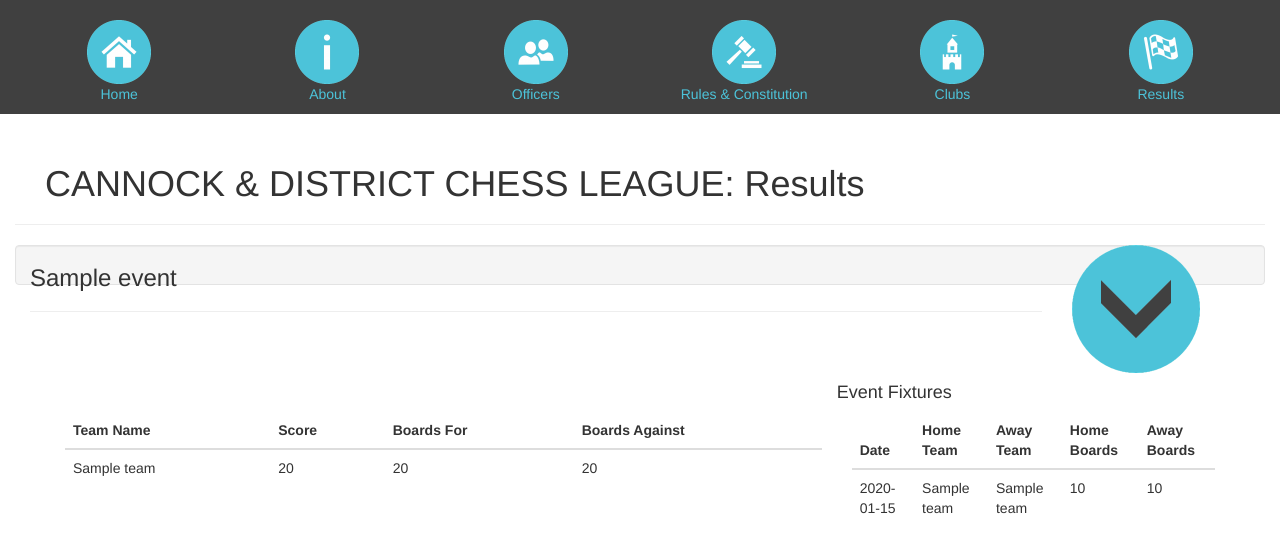
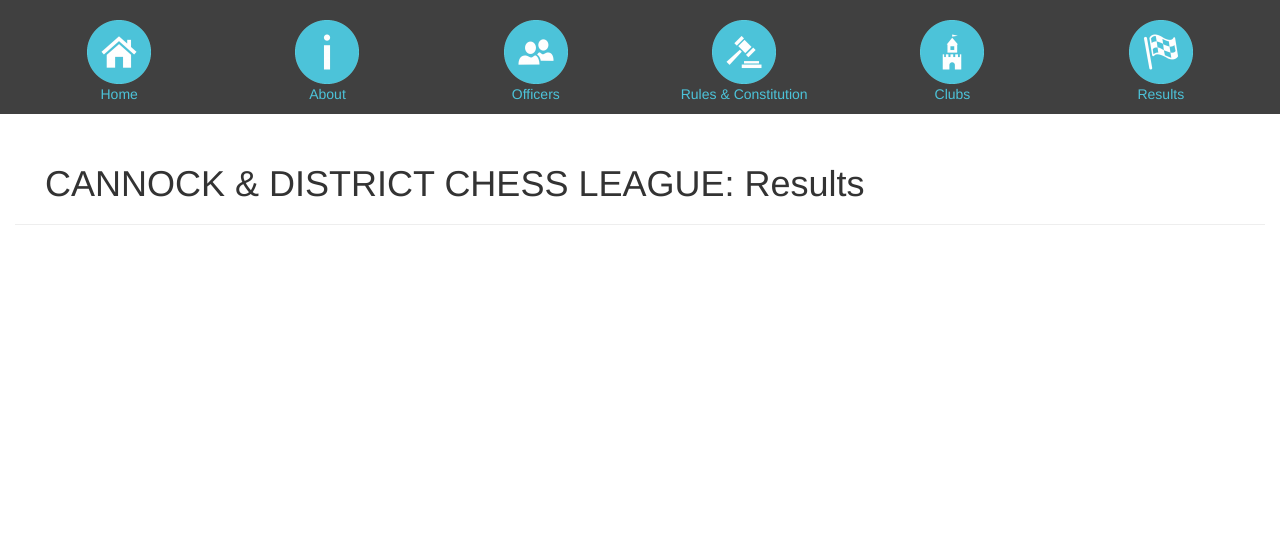
Before and after one commit to cdcl159/CDCL, a Django app: page /results/ in a window 1280 px wide. Shown: the top 553 px of the page. Run offline with Django 3.2, Linux system fonts and the light colour scheme; tables that the repository leaves empty hold one stand-in row (values such as "Sample post"); some libraries are stand-ins or nearby versions.

Commit message:
comment old layout out

```diff
--- a/cdclSite/templates/cdclSite/resultsPage.html
+++ b/cdclSite/templates/cdclSite/resultsPage.html
@@ -135,7 +135,7 @@
 
         <div class="container-fluid">
             {% for e in events %}
-                <div class="col-sm-10 eventHeader">
+                <!--<div class="col-sm-10 eventHeader">
                     <h3>{{e.name}}</h3>
                     <hr>
                 </div>
@@ -187,7 +187,7 @@
                         <br>
                         <br>
                     </div>
-                </div>
+                </div>-->
             {% endfor %}
         </div>
 
```
